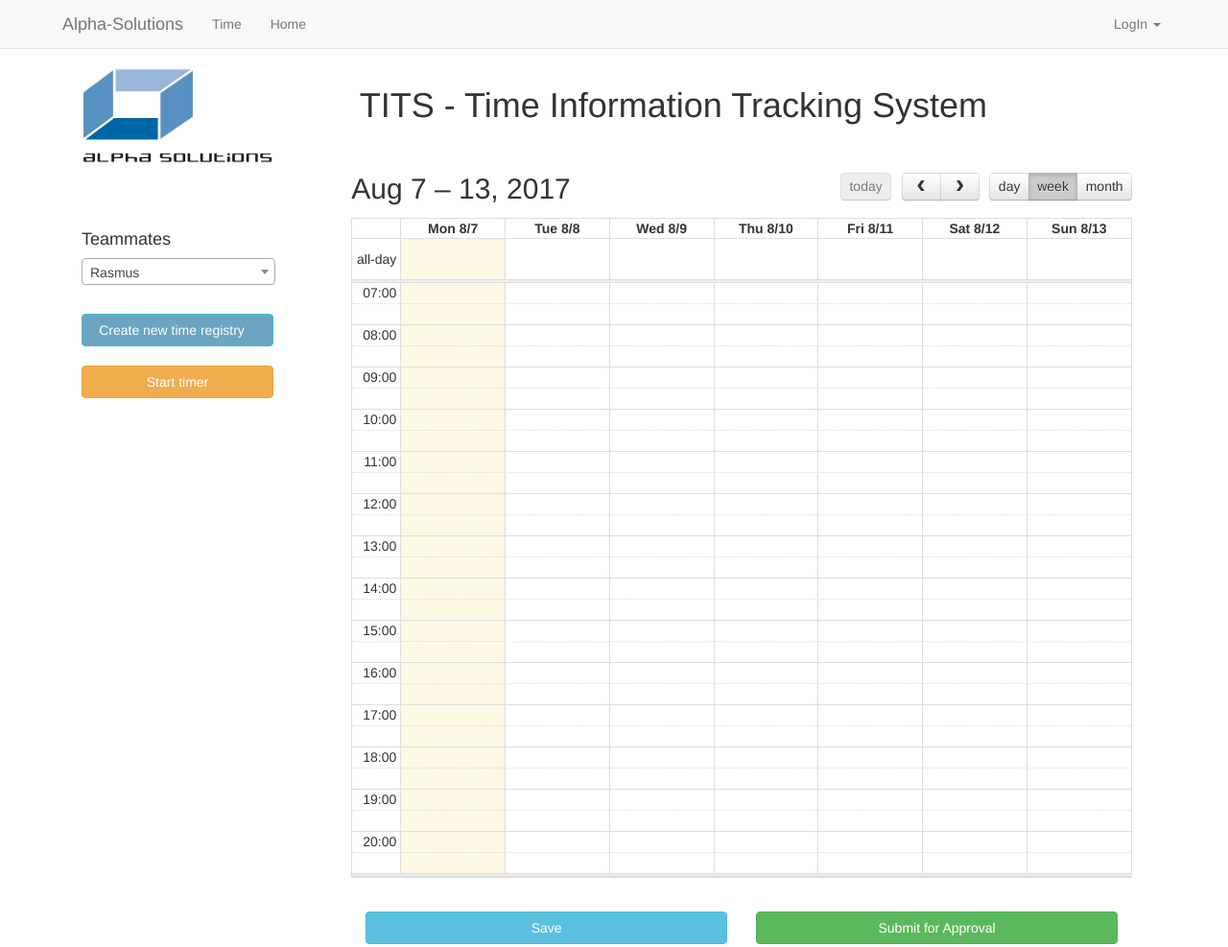
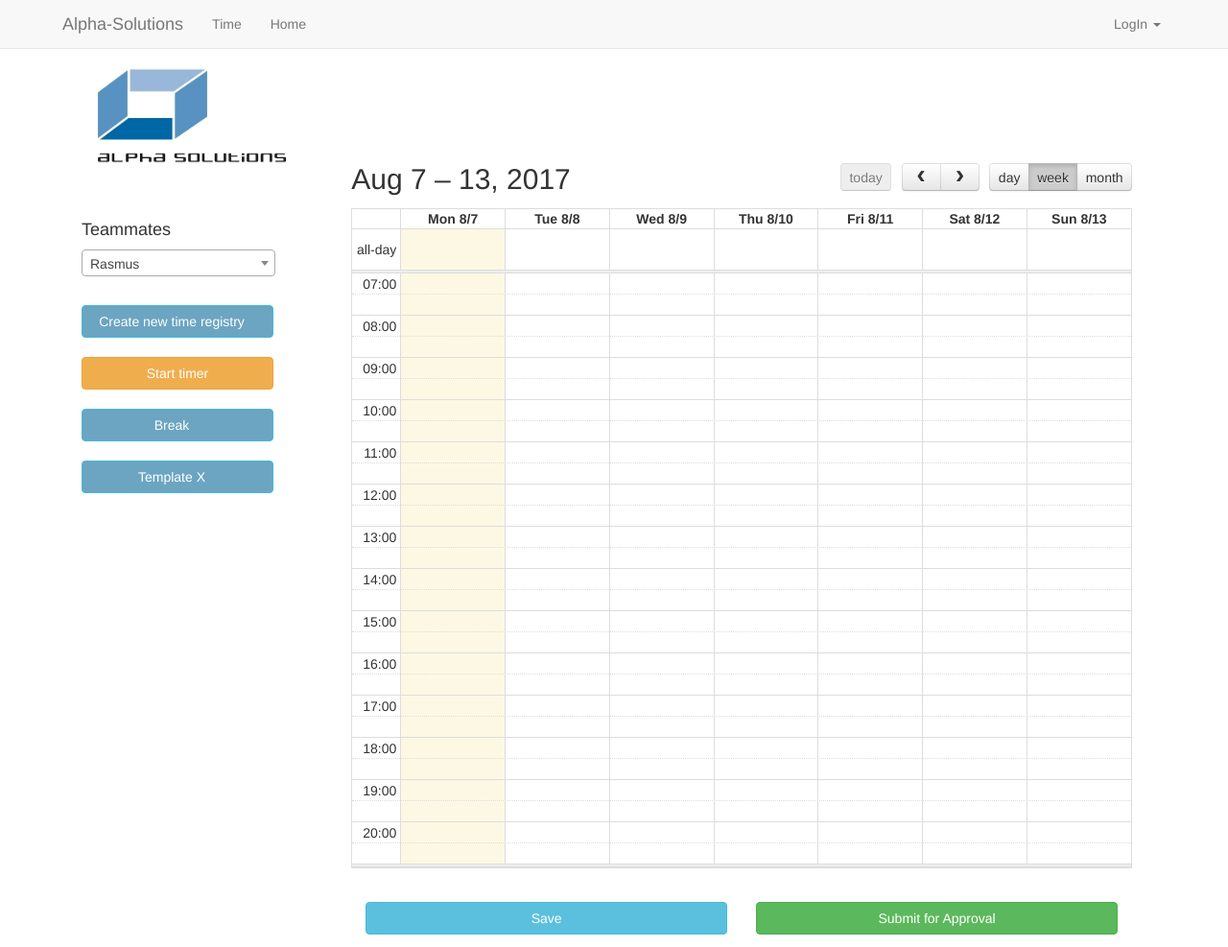
Before and after one commit to Madseffect/GUI-til-tits, a plain HTML site: page index.html in a window 1280 px wide. Shown: the whole page at 96% size. Drawn offline with nearby package versions, Linux system fonts and the light colour scheme.

Commit message:
Added templates
Hej

```diff
--- a/index.html
+++ b/index.html
@@ -66,13 +66,11 @@
 
     <div class="container" style="padding-left: 0px;">
     <div class="col-md-12 overskrift">
-        <div col-md-12>
+        <div class="col-md-12">
             <div class="col-md-1 img">
                 <img src="images/LOGO.jpg" style="width:200px; height: 100px;" />
             </div>
-            <div class="col-md-11" style="padding-left:60px;">
-                <h1 style="text-align: center;">TITS - Time Information Tracking System</h1>
-            </div>
+
         </div>
         <div class="col-md-3" style="padding-left: 0 !important;">
             <div class="col-md-12" style="margin-top:50px;">
@@ -99,6 +97,12 @@
             </div>
             <div class="col-md-12" style="margin-top:20px;">
                 <button type="button" class="btn btn-warning" style="width: 200px;">Start timer</button>
+            </div>
+            <div class="col-md-12" style="margin-top:20px;">
+                <button type="button" class="btn btn-info knap" style="width: 200px;">Break</button>
+            </div>
+            <div class="col-md-12" style="margin-top:20px;">
+                <button type="button" class="btn btn-info knap" style="width: 200px;">Template X</button>
             </div>
         </div>
         <div class="col-md-9">
```
